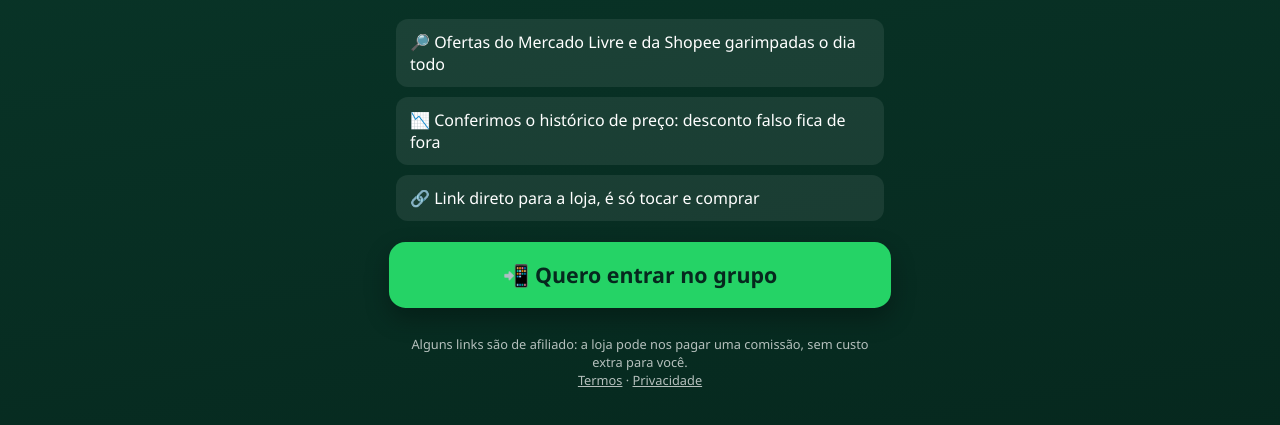
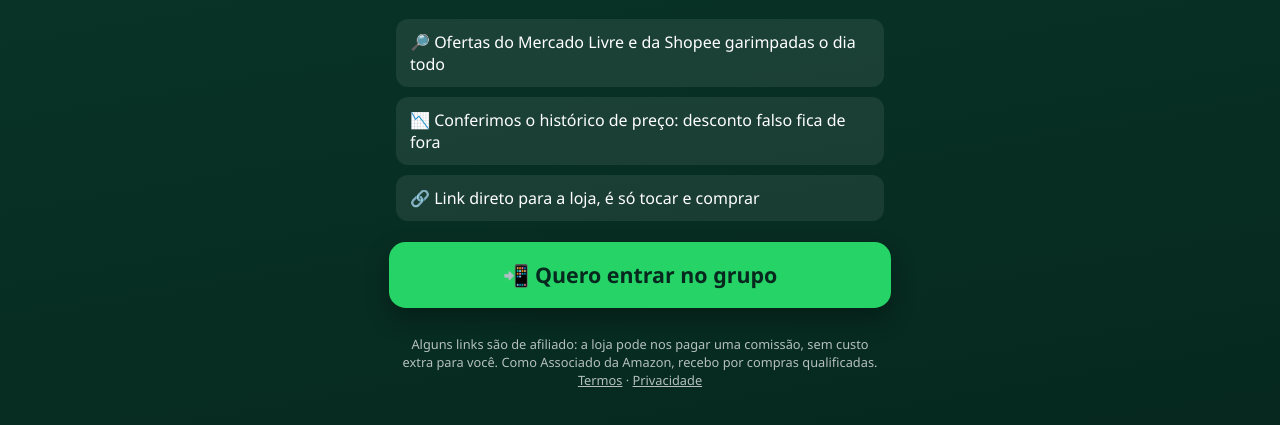
Before and after one commit to SamuelMuleu/garimpo-midia, a plain HTML site: page grupo.html in a window 1280 px wide. Shown: the part 573-998 px from the top of the page. Drawn offline with Linux system fonts and the light colour scheme.

Commit message:
aviso de associado Amazon

```diff
--- a/grupo.html
+++ b/grupo.html
@@ -43,7 +43,7 @@
     <li>🔗 Link direto para a loja, é só tocar e comprar</li>
   </ul>
   <a class="cta" href="https://chat.whatsapp.com/IborTiSVEL41oAlefDVU2Y">📲 Quero entrar no grupo</a>
-  <footer>Alguns links são de afiliado: a loja pode nos pagar uma comissão, sem custo extra para você.<br><a href="termos.html">Termos</a> · <a href="privacidade.html">Privacidade</a></footer>
+  <footer>Alguns links são de afiliado: a loja pode nos pagar uma comissão, sem custo extra para você. Como Associado da Amazon, recebo por compras qualificadas.<br><a href="termos.html">Termos</a> · <a href="privacidade.html">Privacidade</a></footer>
 </main>
 <script>
   const brl = (n) => n.toLocaleString('pt-BR', { style: 'currency', currency: 'BRL' });
```
